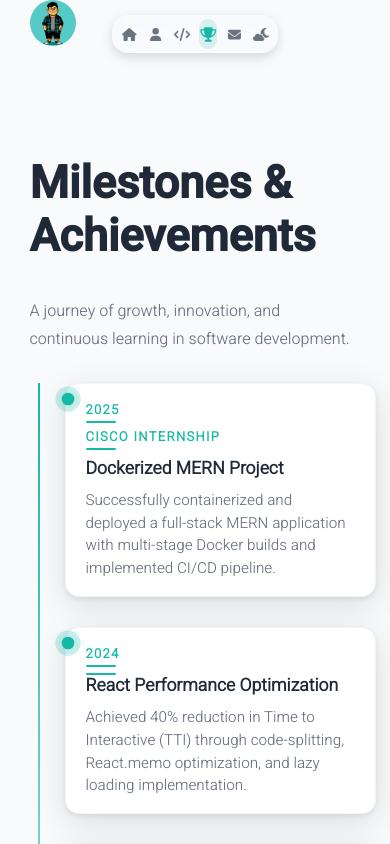
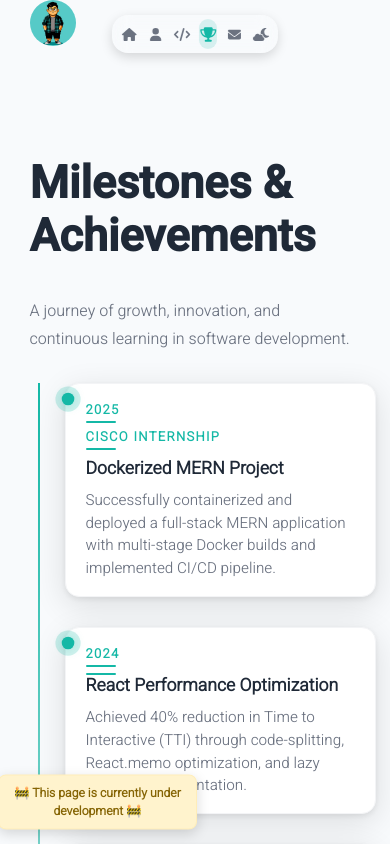
Before and after one commit to Sudhan1112/My-portfolio, a React (Vite) app in the folder My-Portfolio/: page /achievements in a window 390 px wide. Shown: the top 844 px of the page. Built offline with nearby package versions, Linux system fonts and the light colour scheme.

Commit message:
Updated the current progress in Achievements page

```diff
--- a/My-Portfolio/src/pages/achievements.jsx
+++ b/My-Portfolio/src/pages/achievements.jsx
@@ -97,6 +97,12 @@ const Achievements = () => {
             </div>
           </div>
 
+          {/* 🚧 Development Notice Widget */}
+          <div className="dev-notice">
+            🚧 This page is currently under development 🚧
+          </div>
+
+
           <div className="achievements-container">
             <div className="title achievements-title">
               Milestones & Achievements
--- a/My-Portfolio/src/pages/styles/achievements.css
+++ b/My-Portfolio/src/pages/styles/achievements.css
@@ -33,6 +33,56 @@
   position: relative;
   margin: 20px 0 40px 0;
   padding-left: 28px;
+}
+.dev-notice {
+  position: fixed;
+  top: 20px;
+  right: 20px;
+  background: #fff3cd;
+  color: #856404;
+  font-weight: 600;
+  font-size: 14px;
+  padding: 12px 18px;
+  border: 1px solid #ffeeba;
+  border-radius: 10px;
+  box-shadow: 0 4px 12px rgba(0,0,0,0.15);
+  z-index: 1000;
+  animation: pulse 1.5s infinite;
+  max-width: 280px;
+  text-align: center;
+  word-wrap: break-word;
+}
+
+/* Pulse animation */
+@keyframes pulse {
+  0%   { transform: scale(1); }
+  50%  { transform: scale(1.05); }
+  100% { transform: scale(1); }
+}
+
+/* Tablet adjustments */
+@media (max-width: 992px) {
+  .dev-notice {
+    top: 15px;
+    right: 15px;
+    font-size: 13px;
+    padding: 10px 14px;
+    max-width: 240px;
+  }
+}
+
+/* Mobile adjustments */
+@media (max-width: 576px) {
+  .dev-notice {
+    top: auto;
+    bottom: 15px;
+    right: 50%;
+    transform: translateX(50%);
+    font-size: 12px;
+    padding: 8px 12px;
+    max-width: 90%;
+    border-radius: 8px;
+  }
 }
 
 /* Animated timeline line */
```
